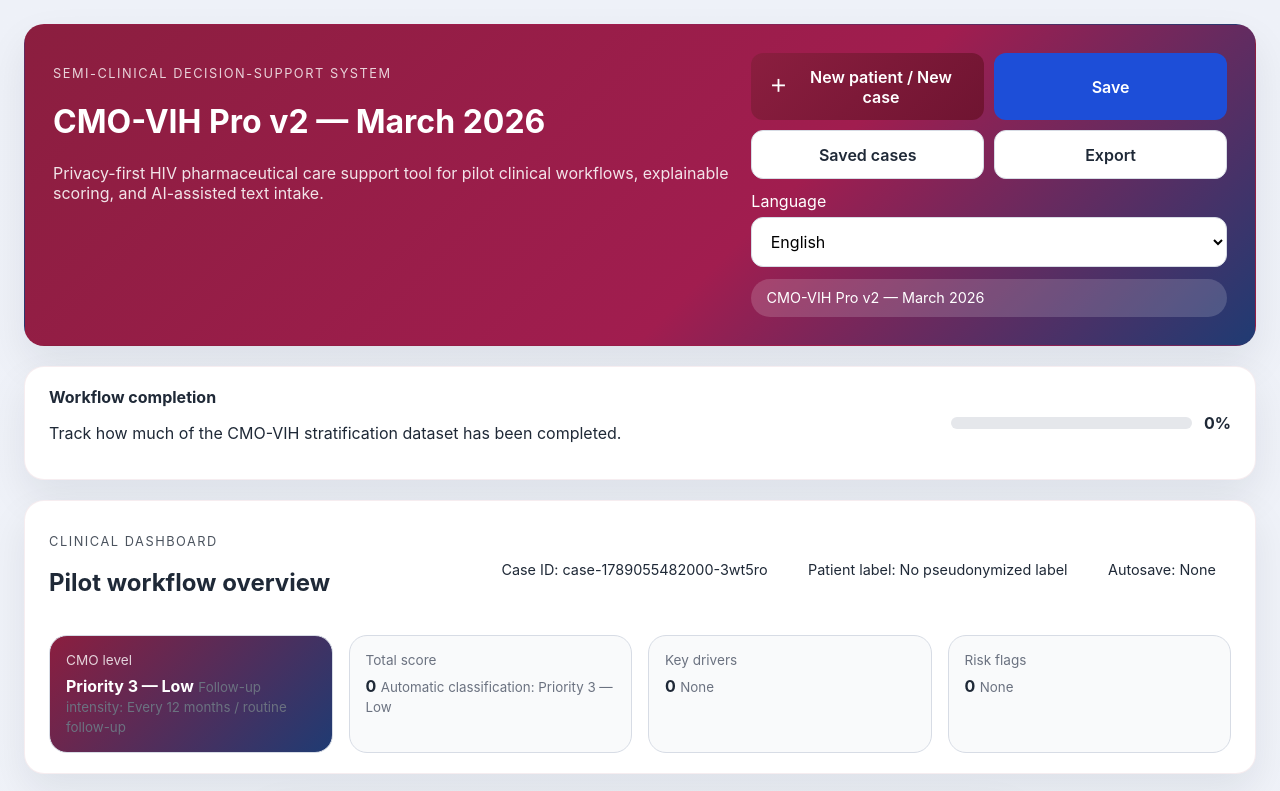
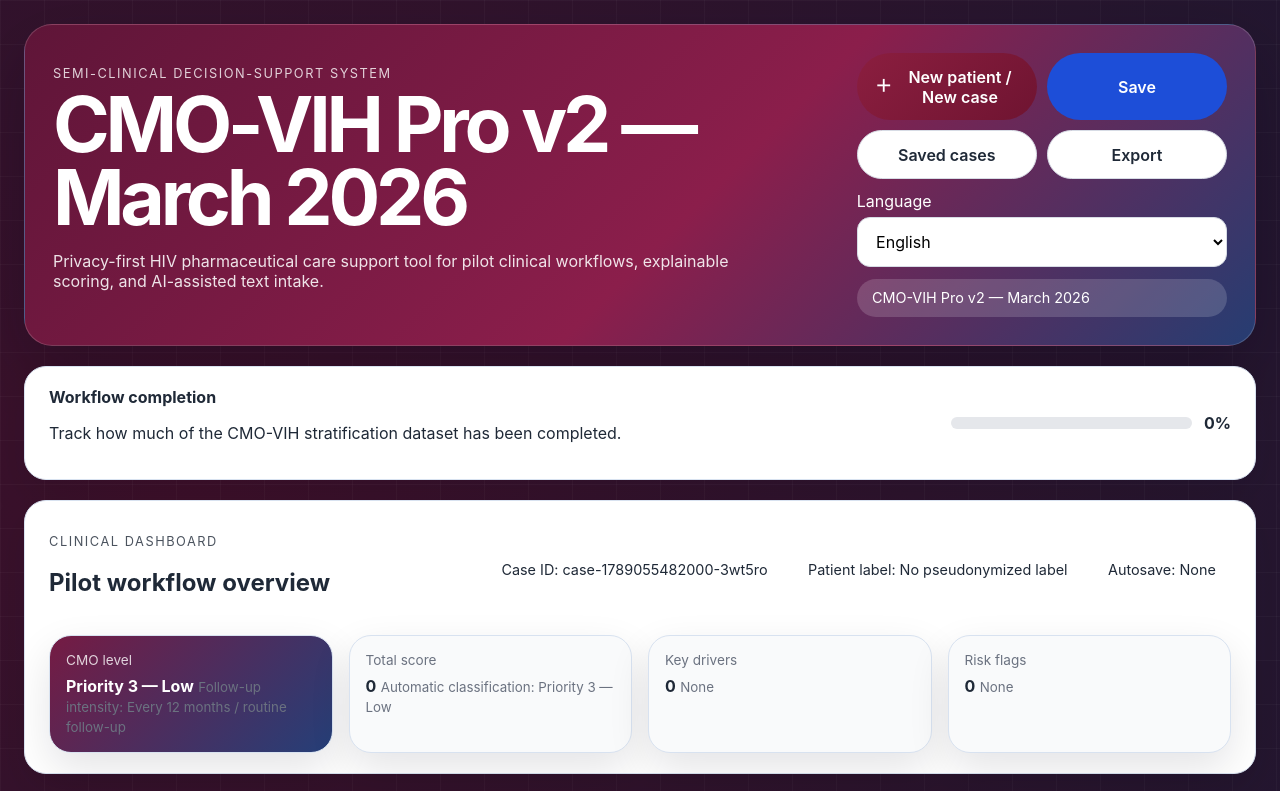
Before and after one commit to ramonmorillo/cmo-vih-app, a plain HTML site: page index.html in a window 1280 px wide. Shown: the top 791 px of the page. Drawn offline with Linux system fonts and the light colour scheme.

Commit message:
style: homogeneizar la interfaz con CMO Migraña

```diff
--- /dev/null
+++ b/assets/cmo-visual.css
@@ -0,0 +1,102 @@
+/* CMO Suite · capa visual común basada en CMO Migraña */
+:root {
+  --cmo-accent: #e86b94;
+  --cmo-accent-dark: #751b43;
+  --cmo-accent-soft: #fde8ef;
+  --cmo-bg-a: #3d102a;
+  --cmo-bg-b: #18284d;
+  --cmo-focus: #ffbf47;
+  --cmo-panel: #f8fbff;
+  --cmo-line: #d8e2f0;
+  --cmo-ink: #172033;
+  --cmo-muted: #5b6880;
+  --cmo-radius: 28px;
+  --cmo-shadow: 0 24px 70px #02081740;
+}
+html {
+  scroll-behavior: smooth;
+}
+body {
+  min-height: 100vh;
+  background: radial-gradient(
+    circle at 15% 8%,
+    var(--cmo-bg-a) 0,
+    #111b34 36%,
+    var(--cmo-bg-b) 100%
+  ) !important;
+  color: var(--cmo-ink);
+}
+body::before {
+  content: "";
+  position: fixed;
+  inset: 0;
+  background-image:
+    linear-gradient(#ffffff08 1px, transparent 1px),
+    linear-gradient(90deg, #ffffff08 1px, transparent 1px);
+  background-size: 44px 44px;
+  pointer-events: none;
+}
+#app,
+.app-shell {
+  position: relative;
+}
+.hero {
+  border: 1px solid #ffffff2b !important;
+  border-radius: var(--cmo-radius) !important;
+  box-shadow: var(--cmo-shadow) !important;
+  background: linear-gradient(135deg, #5f1538, #8b1e4b 55%, #263d72) !important;
+}
+.hero h1 {
+  font-size: clamp(2.6rem, 6vw, 5rem);
+  line-height: 0.95;
+  letter-spacing: -0.055em;
+  margin: 0.35rem 0;
+  color: #fff;
+}
+:where(
+  .progress-card,
+  .section-card,
+  .dashboard-section,
+  .foundation-shell,
+  .foundation-accordion,
+  .metric-card,
+  .panel-card,
+  .field-card,
+  .ai-item,
+  .modal-card
+) {
+  border-radius: 22px !important;
+  border-color: var(--cmo-line) !important;
+  box-shadow: 0 16px 42px #0208171c !important;
+}
+.metric-card--accent {
+  background: linear-gradient(
+    135deg,
+    var(--cmo-accent-dark),
+    #253f78
+  ) !important;
+}
+button {
+  border-radius: 999px !important;
+}
+input,
+select,
+textarea {
+  border-radius: 13px !important;
+}
+button:focus-visible,
+input:focus-visible,
+select:focus-visible,
+textarea:focus-visible {
+  outline: 4px solid var(--cmo-focus) !important;
+  outline-offset: 2px;
+}
+.progress-bar span {
+  background: linear-gradient(90deg, var(--cmo-accent), #7595e8) !important;
+}
+@media (prefers-reduced-motion: reduce) {
+  * {
+    scroll-behavior: auto !important;
+    transition: none !important;
+  }
+}
--- a/assets/styles.css
+++ b/assets/styles.css
@@ -1,3 +1,5 @@
+@import url("./cmo-visual.css");
+
 :root {
   --bg: #f4f6fb;
   --surface: #ffffff;
```
